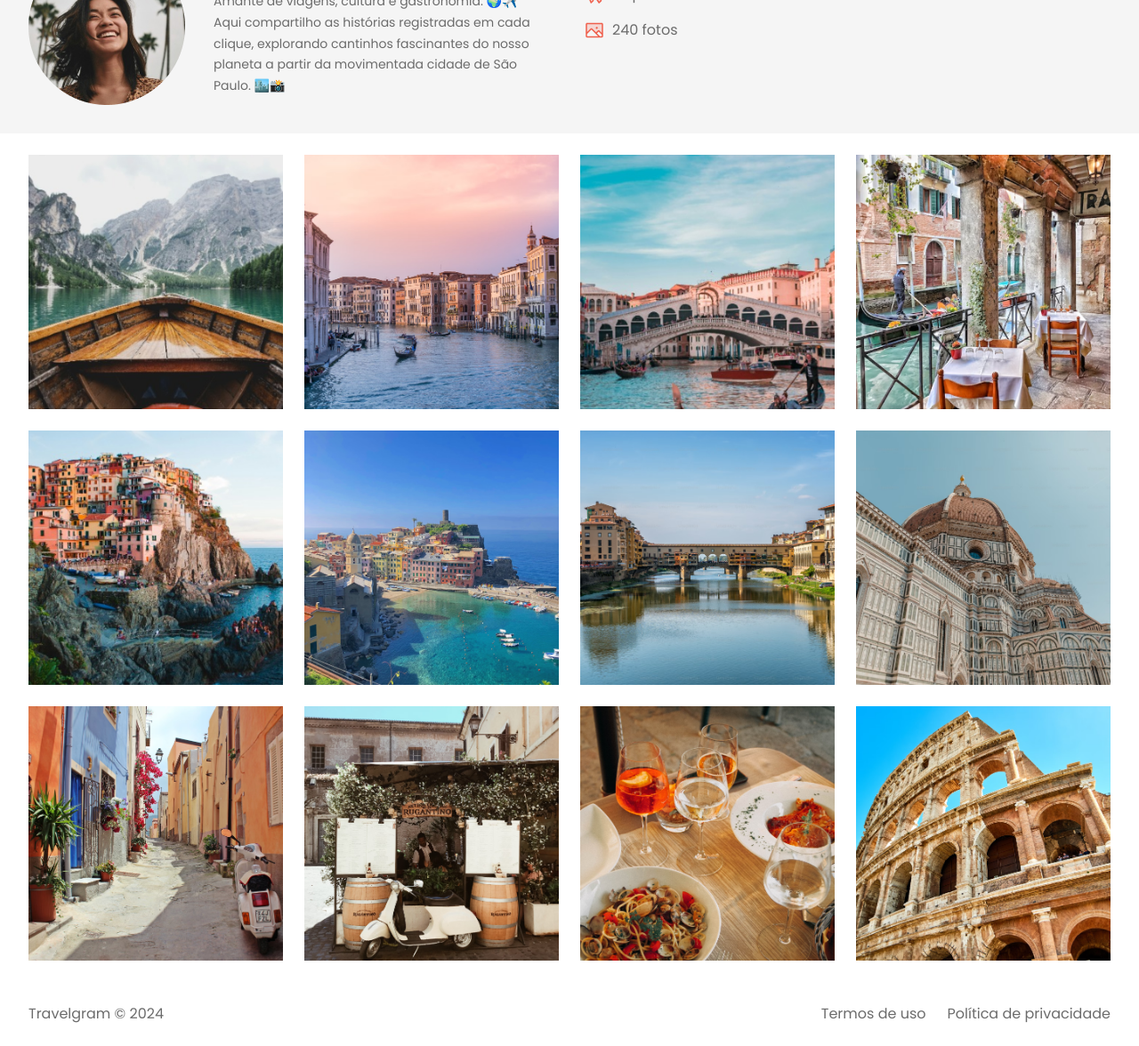
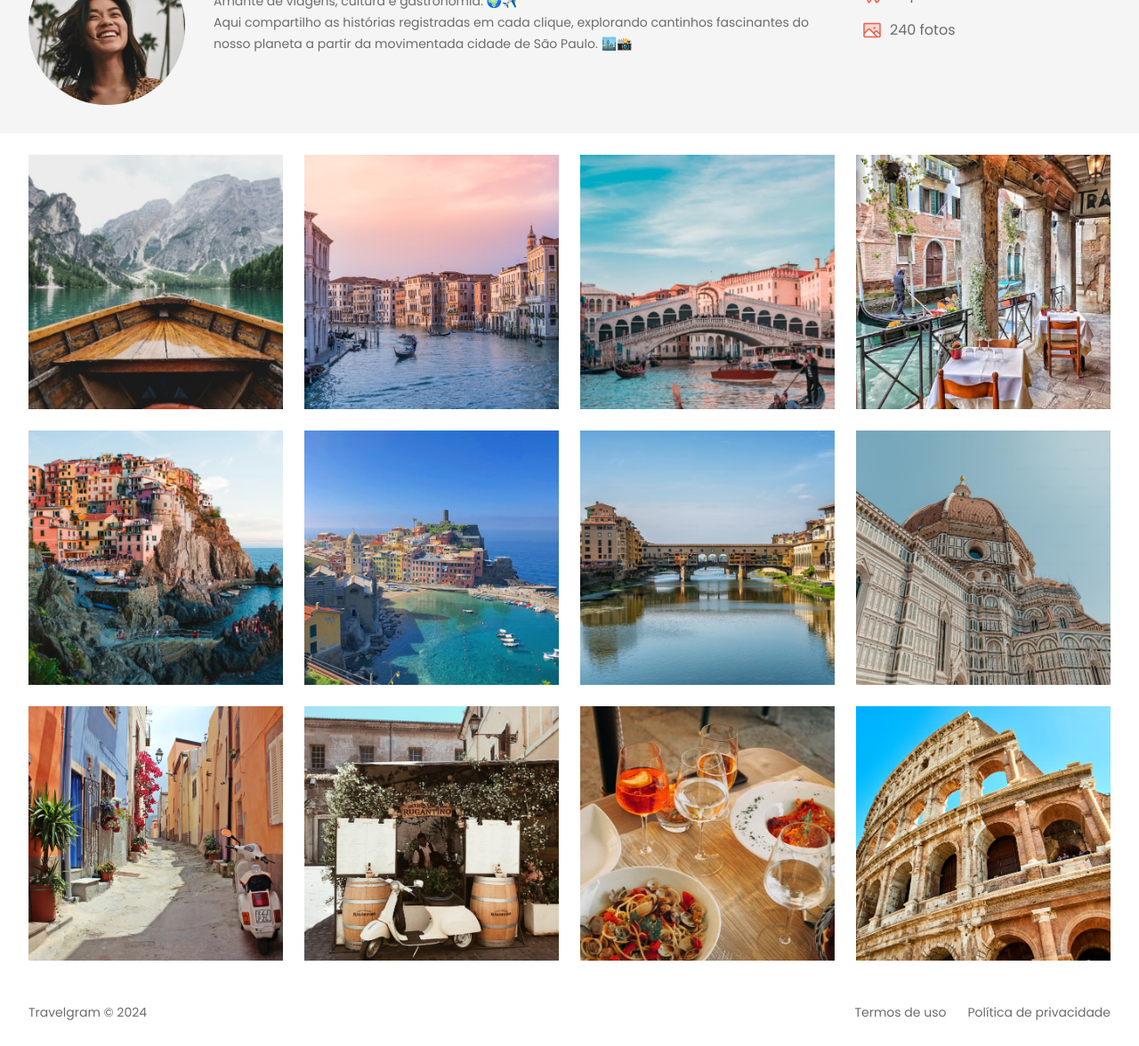
Before and after one commit to rmcraphael/projeto-travelgram, a plain HTML site: page index.html in a window 1280 px wide. Shown: the part 186-1362 px from the top of the page at 89% size. Drawn offline with Linux system fonts and the light colour scheme.

Commit message:
final project

```diff
--- a/index.html
+++ b/index.html
@@ -42,6 +42,7 @@
             <p>Amante de viagens, cultura e gastronomia. 🌍✈️<br>
               Aqui compartilho as histórias registradas em cada clique, explorando cantinhos fascinantes do nosso planeta a partir da movimentada cidade de São Paulo. 🏙️📸</p>
           </div>
+          <div>
             <ul id="info">
               <li>
                 <img src="assets/icons/MapPin.svg" alt="Icone de mapa">
@@ -56,6 +57,8 @@
                 <span>240 fotos</span>
               </li>
             </ul>
+          </div>
+        </div>
       </div>
     </header>
   </div>
--- a/styles/footer.css
+++ b/styles/footer.css
@@ -2,6 +2,7 @@ footer {
 display: flex;
 gap: 24px;
 padding-block: 24px;
+font: 14px/150% var(--font-family);
 }
 
 footer span:nth-child(1) {
--- a/styles/header.css
+++ b/styles/header.css
@@ -13,9 +13,16 @@ header .container {
   gap: 32px;
 }
 
-#profile > div {
+/*#profile > div {
   max-width: 384px;
-}
+}*/
+
+/*#profile img {
+  width: 176px;
+  height: 176px;
+  object-fit: cover;
+  border-radius: 50%;
+}*/
 
 #profile h1 {
   font: var(--text-lg);
```
Lines whose indentation alone changed are shown as unchanged.
